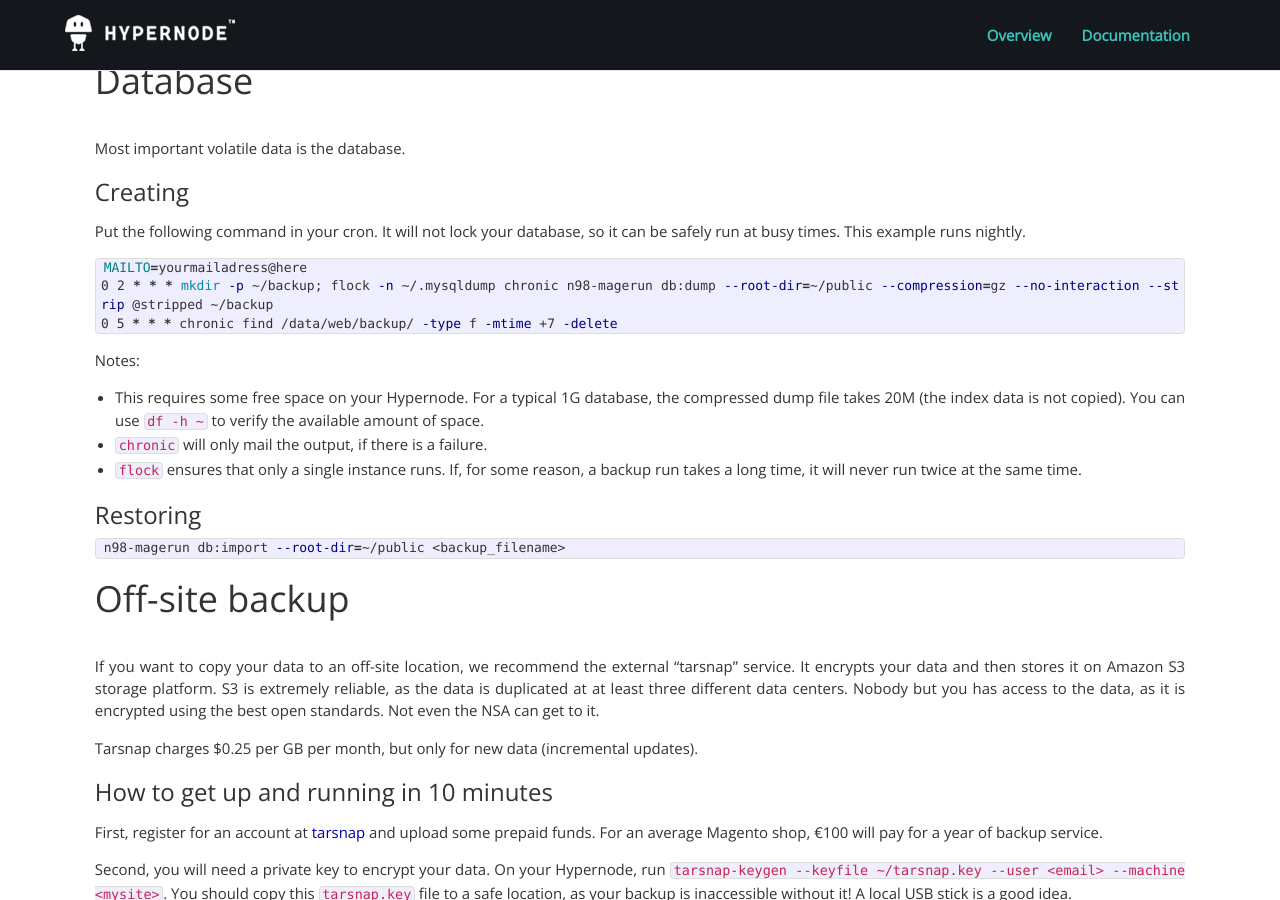
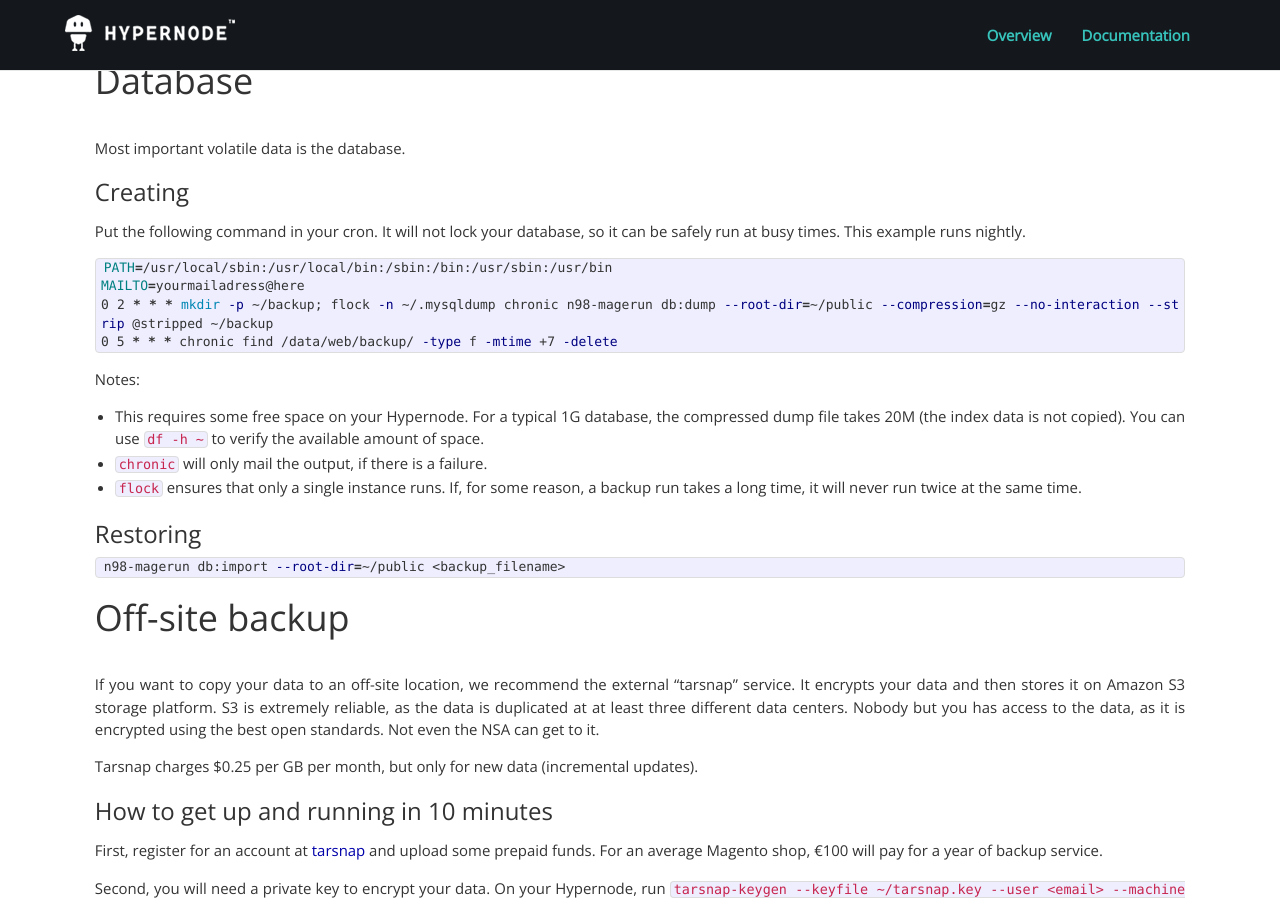
Before and after one commit to damnlie/hypernode.github.io, a Jekyll site: the page built from _posts/2014-04-07-historical-backups.md, in a window 1280 px wide and 900 px high, scrolled down 345 px. Built offline with Jekyll 4.4.1, drawn with Linux system fonts in a browser that asks for light colours; nearby versions of some CDN libraries; Markdown is read by kramdown in place of the engine named in the settings; a script that is not in the unit is left out; some of the changed text lies outside the part shown.

Commit message:
include /usr/local/bin in PATH in cronjob for n98-magerun

````diff
--- a/_posts/2014-04-07-historical-backups.md
+++ b/_posts/2014-04-07-historical-backups.md
@@ -20,6 +20,7 @@
 Put the following command in your cron. It will not lock your database, so it can be safely run at busy times. This example runs nightly.
 
 ```bash
+PATH=/usr/local/sbin:/usr/local/bin:/sbin:/bin:/usr/sbin:/usr/bin
 MAILTO=yourmailadress@here
 0 2 * * * mkdir -p ~/backup; flock -n ~/.mysqldump chronic n98-magerun db:dump --root-dir=~/public --compression=gz --no-interaction --strip @stripped ~/backup
 0 5 * * * chronic find /data/web/backup/ -type f -mtime +7 -delete
@@ -94,6 +95,7 @@
 So including the database dump command above, your ```crontab -e``` would become:
 
 ```bash
+PATH=/usr/local/sbin:/usr/local/bin:/sbin:/bin:/usr/sbin:/usr/bin
 MAILTO=yourmailadress@here
 0 2 * * * flock -n ~/.makebackup.lock ~/backup/makebackup.sh
 ```
````
